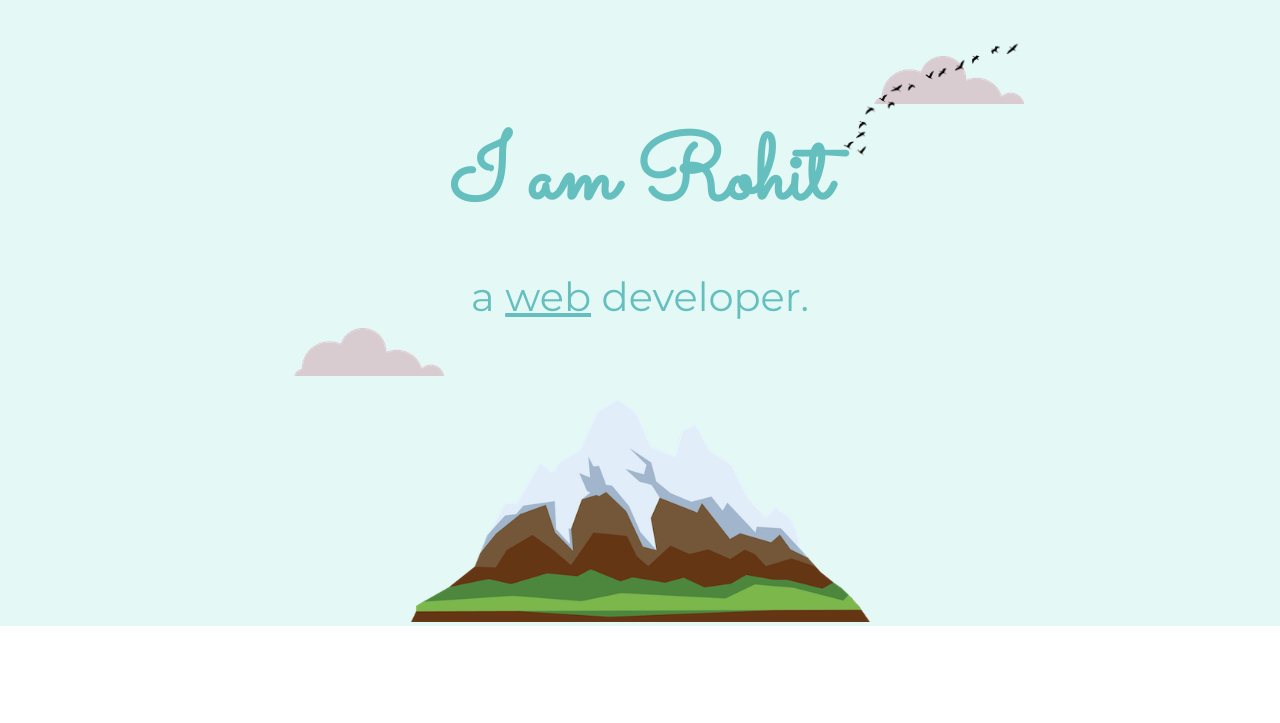
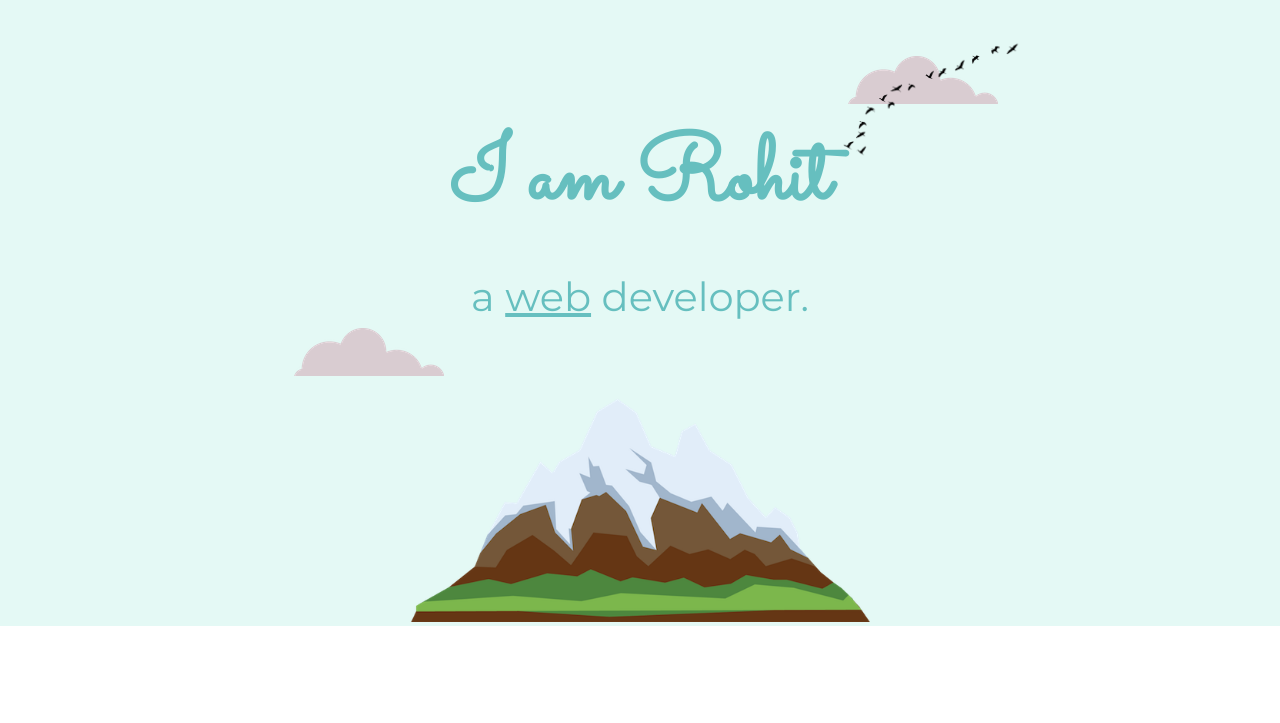
Before and after one commit to rohgoswa/My-Website, a plain HTML site: page index.html in a window 1280 px wide. Shown: the top 723 px of the page. Drawn offline with Linux system fonts and the light colour scheme; grey boxes are pictures that could not be loaded.

Commit message:
Update styles.css

```diff
--- a/styles.css
+++ b/styles.css
@@ -58,7 +58,7 @@ p {
 }
 .top-cloud {
   position: absolute;
-  right: 20%;
+  right: 22%;
   top: 9%;
 }
 .birds{
```
